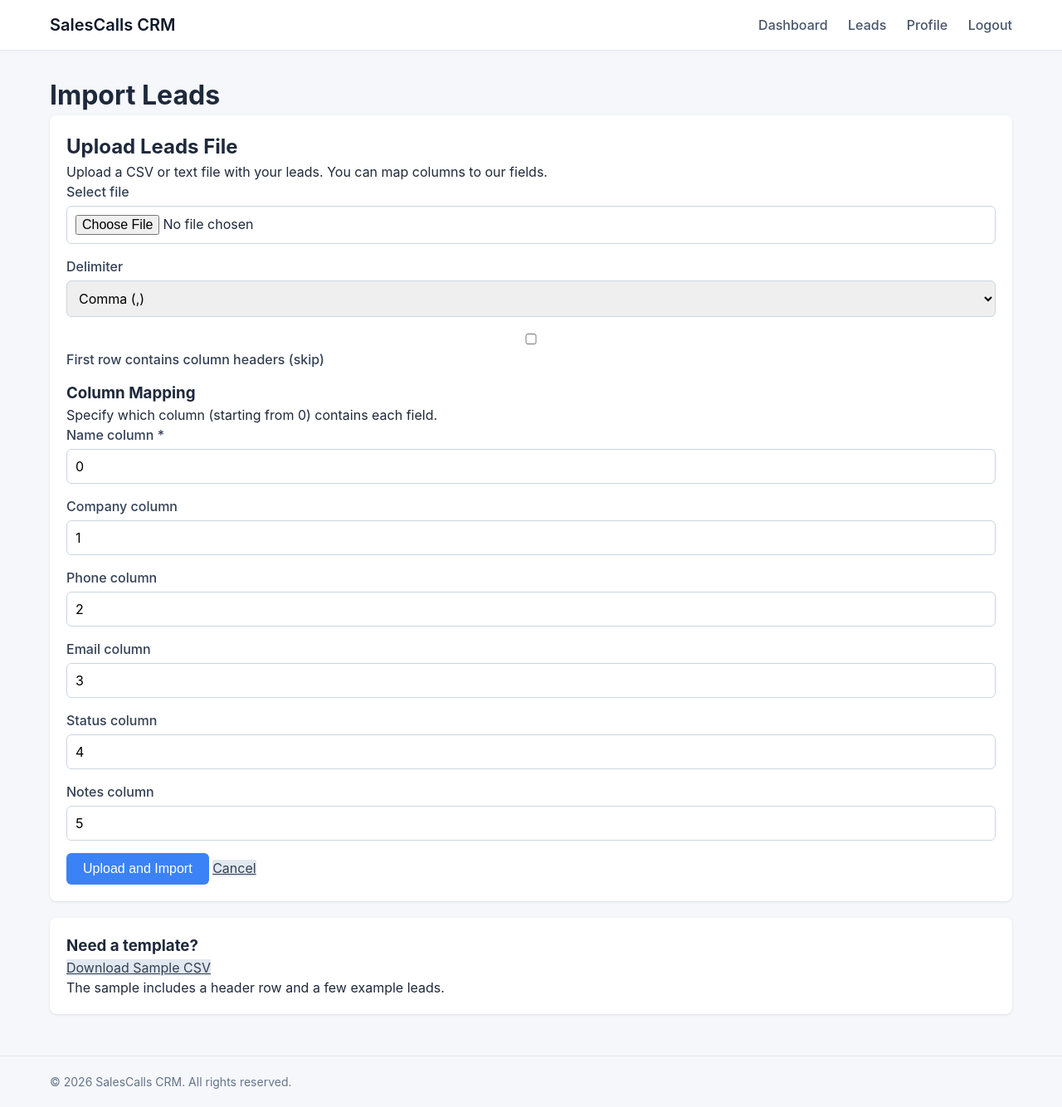
After one commit to nick-laniyi/salescall-crm, a PHP site: page /import.php in a window 1280 px wide. The commit adds this page. Shown: the whole page at 83% size. Run offline with PHP 8.4, Linux system fonts and the light colour scheme; the visitor is signed in with stand-in values (Sample User, id 1); tables that the repository leaves empty or names only in its code hold one stand-in row (values such as "Sample post"); a stand-in replaces the project's code that opens the database connection.

Commit message:
feat: add import and sample download buttons to leads page; improve status display

```diff
--- /dev/null
+++ b/import.php
@@ -0,0 +1,223 @@
+<?php
+require_once 'includes/auth.php';
+require_once 'includes/config.php';
+
+$errors = [];
+$success = [];
+$importedCount = 0;
+$skippedCount = 0;
+
+// Handle sample download (separate file)
+// Handle file upload and import
+if ($_SERVER['REQUEST_METHOD'] === 'POST' && isset($_FILES['lead_file'])) {
+    $file = $_FILES['lead_file'];
+    $delimiter = $_POST['delimiter'] ?? ',';
+    $hasHeader = isset($_POST['has_header']);
+
+    // Validate delimiter
+    if (!in_array($delimiter, [',', ';', '\t', '|'])) {
+        $delimiter = ',';
+    }
+
+    // Column mapping
+    $map = [
+        'name' => (int)($_POST['col_name'] ?? 0),
+        'company' => (int)($_POST['col_company'] ?? 1),
+        'phone' => (int)($_POST['col_phone'] ?? 2),
+        'email' => (int)($_POST['col_email'] ?? 3),
+        'status' => (int)($_POST['col_status'] ?? 4),
+        'notes' => (int)($_POST['col_notes'] ?? 5),
+    ];
+
+    // Validate upload
+    if ($file['error'] !== UPLOAD_ERR_OK) {
+        $errors[] = 'File upload failed.';
+    } else {
+        // Check file size (optional: limit to 2MB)
+        if ($file['size'] > 2 * 1024 * 1024) {
+            $errors[] = 'File size exceeds 2MB limit.';
+        } else {
+            // Check mime type (basic)
+            $finfo = finfo_open(FILEINFO_MIME_TYPE);
+            $mime = finfo_file($finfo, $file['tmp_name']);
+            finfo_close($finfo);
+
+            $allowedMimes = [
+                'text/csv',
+                'text/plain',
+                'application/csv',
+                'application/vnd.ms-excel',
+            ];
+
+            if (!in_array($mime, $allowedMimes)) {
+                $errors[] = 'Only CSV or text files are allowed.';
+            } else {
+                // Parse file
+                $handle = fopen($file['tmp_name'], 'r');
+                if ($handle) {
+                    $lineNumber = 0;
+
+                    // If has header, read and discard first line
+                    if ($hasHeader) {
+                        fgetcsv($handle, 0, $delimiter);
+                        $lineNumber++;
+                    }
+
+                    while (($data = fgetcsv($handle, 0, $delimiter)) !== false) {
+                        $lineNumber++;
+
+                        // Skip completely empty lines
+                        if (count($data) === 1 && empty($data[0])) {
+                            continue;
+                        }
+
+                        // Extract fields based on mapping
+                        $name = trim($data[$map['name']] ?? '');
+                        $company = trim($data[$map['company']] ?? '');
+                        $phone = trim($data[$map['phone']] ?? '');
+                        $email = trim($data[$map['email']] ?? '');
+                        $status = trim($data[$map['status']] ?? 'new');
+                        $notes = trim($data[$map['notes']] ?? '');
+
+                        // Validate name
+                        if (empty($name)) {
+                            $errors[] = "Line $lineNumber: Name is required. Skipped.";
+                            $skippedCount++;
+                            continue;
+                        }
+
+                        // Validate status
+                        $validStatuses = ['new', 'contacted', 'interested', 'not_interested', 'converted'];
+                        if (!empty($status) && !in_array($status, $validStatuses)) {
+                            $errors[] = "Line $lineNumber: Invalid status '$status'. Using 'new'.";
+                            $status = 'new';
+                        }
+
+                        // Check for duplicate by email (if email provided)
+                        if (!empty($email)) {
+                            $stmt = $pdo->prepare("SELECT id FROM leads WHERE user_id = ? AND email = ?");
+                            $stmt->execute([$_SESSION['user_id'], $email]);
+                            if ($stmt->fetch()) {
+                                $errors[] = "Line $lineNumber: Duplicate email '$email'. Skipped.";
+                                $skippedCount++;
+                                continue;
+                            }
+                        }
+
+                        // Insert into database
+                        $stmt = $pdo->prepare("INSERT INTO leads (user_id, name, company, phone, email, status, notes) VALUES (?, ?, ?, ?, ?, ?, ?)");
+                        if ($stmt->execute([$_SESSION['user_id'], $name, $company, $phone, $email, $status, $notes])) {
+                            $importedCount++;
+                        } else {
+                            $errors[] = "Line $lineNumber: Database error – failed to insert.";
+                            $skippedCount++;
+                        }
+                    }
+                    fclose($handle);
+
+                    if ($importedCount > 0) {
+                        $success[] = "$importedCount leads imported successfully.";
+                    }
+                    if ($skippedCount > 0) {
+                        $success[] = "$skippedCount lines skipped (see errors for details).";
+                    }
+                } else {
+                    $errors[] = 'Could not open file.';
+                }
+            }
+        }
+    }
+}
+
+include 'includes/header.php';
+?>
+
+<h1>Import Leads</h1>
+
+<?php if (!empty($errors)): ?>
+    <div class="alert alert-error">
+        <?php foreach ($errors as $error): ?>
+            <div><?= htmlspecialchars($error) ?></div>
+        <?php endforeach; ?>
+    </div>
+<?php endif; ?>
+
+<?php if (!empty($success)): ?>
+    <div class="alert alert-success">
+        <?php foreach ($success as $msg): ?>
+            <div><?= htmlspecialchars($msg) ?></div>
+        <?php endforeach; ?>
+    </div>
+<?php endif; ?>
+
+<div class="card">
+    <h2>Upload Leads File</h2>
+    <p>Upload a CSV or text file with your leads. You can map columns to our fields.</p>
+
+    <form method="post" enctype="multipart/form-data">
+        <div class="form-group">
+            <label for="lead_file">Select file</label>
+            <input type="file" id="lead_file" name="lead_file" accept=".csv,.txt,text/csv" required>
+        </div>
+
+        <div class="form-group">
+            <label for="delimiter">Delimiter</label>
+            <select id="delimiter" name="delimiter">
+                <option value="," selected>Comma (,)</option>
+                <option value=";">Semicolon (;)</option>
+                <option value="\t">Tab</option>
+                <option value="|">Pipe (|)</option>
+            </select>
+        </div>
+
+        <div class="form-group">
+            <label>
+                <input type="checkbox" name="has_header" value="1"> First row contains column headers (skip)
+            </label>
+        </div>
+
+        <h3>Column Mapping</h3>
+        <p>Specify which column (starting from 0) contains each field.</p>
+
+        <div class="form-group">
+            <label for="col_name">Name column *</label>
+            <input type="number" id="col_name" name="col_name" min="0" value="0" required>
+        </div>
+
+        <div class="form-group">
+            <label for="col_company">Company column</label>
+            <input type="number" id="col_company" name="col_company" min="0" value="1">
+        </div>
+
+        <div class="form-group">
+            <label for="col_phone">Phone column</label>
+            <input type="number" id="col_phone" name="col_phone" min="0" value="2">
+        </div>
+
+        <div class="form-group">
+            <label for="col_email">Email column</label>
+            <input type="number" id="col_email" name="col_email" min="0" value="3">
+        </div>
+
+        <div class="form-group">
+            <label for="col_status">Status column</label>
+            <input type="number" id="col_status" name="col_status" min="0" value="4">
+        </div>
+
+        <div class="form-group">
+            <label for="col_notes">Notes column</label>
+            <input type="number" id="col_notes" name="col_notes" min="0" value="5">
+        </div>
+
+        <button type="submit" class="btn">Upload and Import</button>
+        <a href="leads.php" class="btn-secondary">Cancel</a>
+    </form>
+</div>
+
+<div class="card">
+    <h3>Need a template?</h3>
+    <p><a href="download_sample.php" class="btn-secondary">Download Sample CSV</a></p>
+    <p>The sample includes a header row and a few example leads.</p>
+</div>
+
+<?php include 'includes/footer.php'; ?>
```
Also changed, not shown: assets/css/style.css (+34 -0 lines), download_sample.php (added, +17 -0 lines), leads.php (+34 -10 lines).
